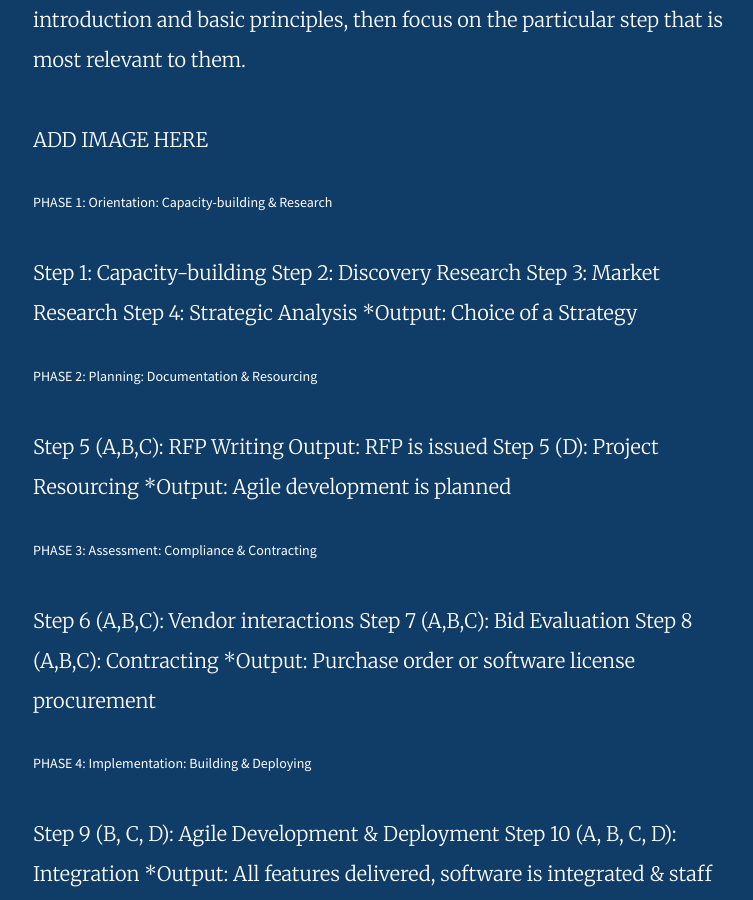
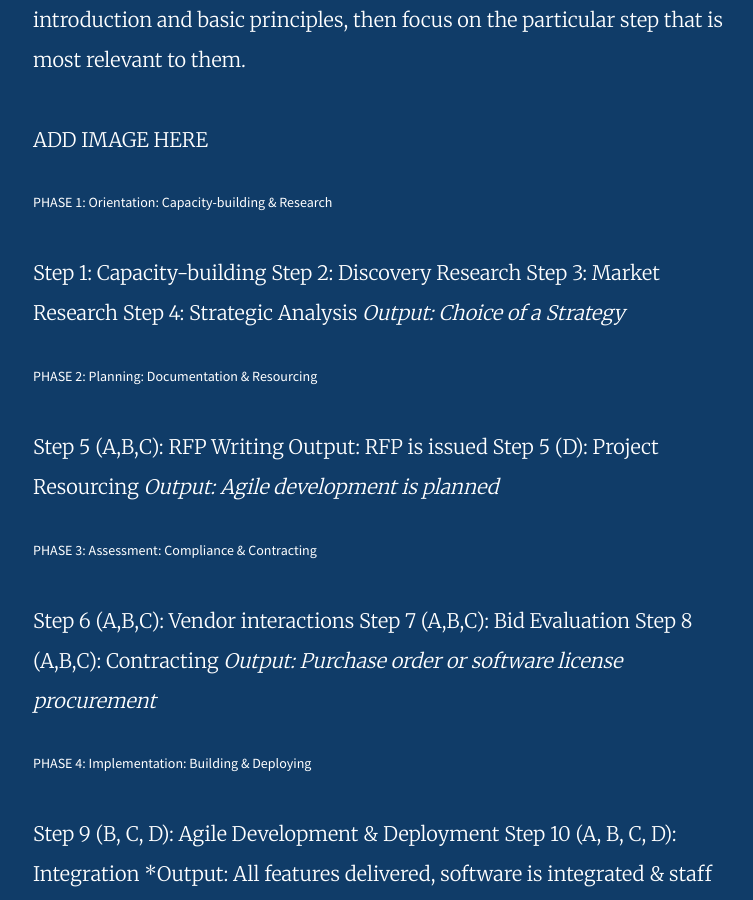
Before and after one commit to usds/playbook, a Jekyll site: the page built from index.html, in a window 1280 px wide and 900 px high, scrolled down 2595 px. Shown: the whole window, without its empty margins (189-942 px from the left). Built offline with Jekyll 4.4.1, drawn with Linux system fonts in a browser that asks for light colours.

```diff
--- a/_includes/introduction.md
+++ b/_includes/introduction.md
@@ -32,19 +32,19 @@ Step 1: Capacity-building
 Step 2: Discovery Research
 Step 3: Market Research
 Step 4: Strategic Analysis
-*Output: Choice of a Strategy
+*Output: Choice of a Strategy*
 
 ###### PHASE 2: Planning: Documentation & Resourcing
 Step 5 (A,B,C): RFP Writing
 Output: RFP is issued
 Step 5 (D): Project Resourcing
-*Output: Agile development is planned
+*Output: Agile development is planned*
 
 ###### PHASE 3: Assessment: Compliance & Contracting
 Step 6 (A,B,C): Vendor interactions
 Step 7 (A,B,C): Bid Evaluation
 Step 8 (A,B,C): Contracting
-*Output: Purchase order or software license procurement
+*Output: Purchase order or software license procurement*
 
 ###### PHASE 4: Implementation: Building & Deploying
 Step 9 (B, C, D): Agile Development & Deployment
```
